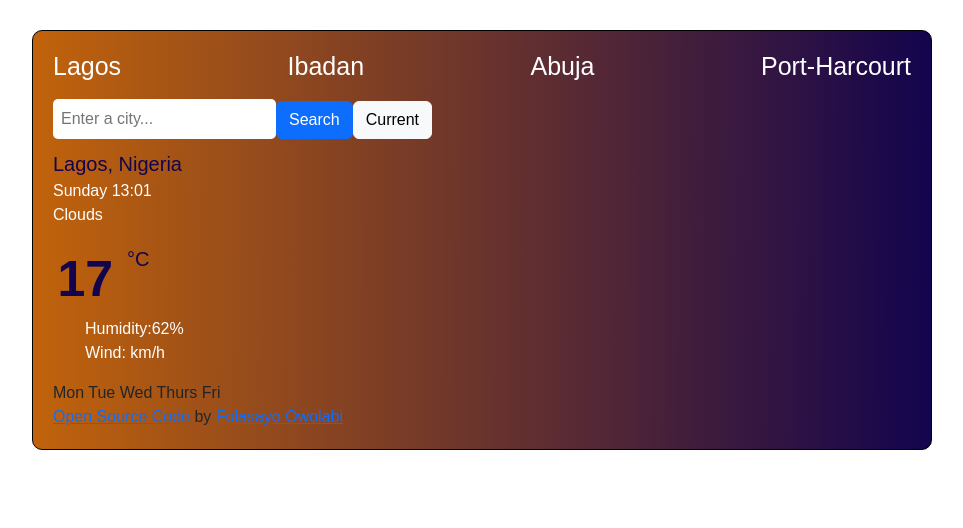
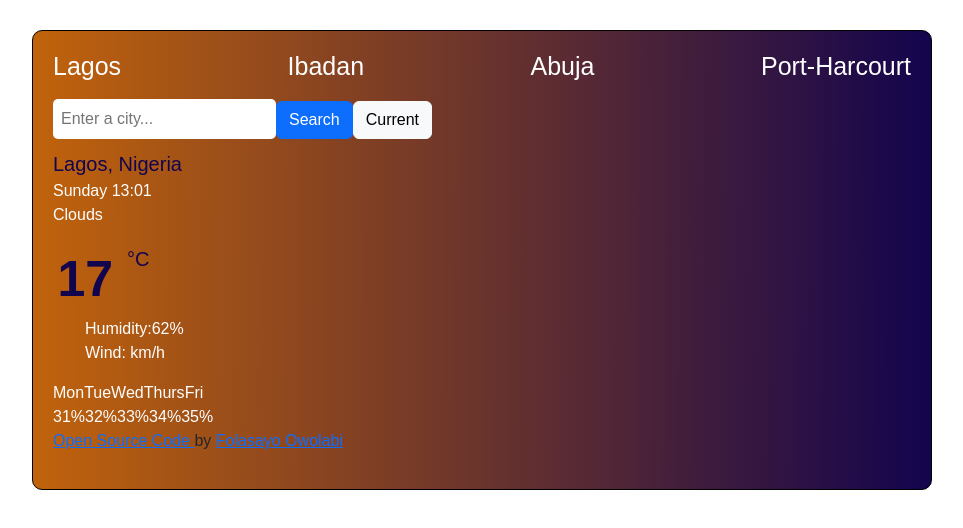
Before and after one commit to DPearls/react-weather-app, a React (Create React App) app: page / in a window 1280 px wide. Shown: the top 528 px of the page, without its empty margins (158-1121 px from the left). Built offline with nearby package versions, Linux system fonts and the light colour scheme.

Commit message:
Trying to add row and columns

```diff
--- a/src/App.js
+++ b/src/App.js
@@ -70,7 +70,31 @@ function App() {
           </div>
         </div>
       </div>
-      <div className="Days">Mon Tue Wed Thurs Fri</div>
+      <div className="Forecast">
+        <div className="Days">
+          <div className="row">
+            <div className="col-md-2">
+              <span>Mon</span>
+              <span>Tue</span>
+              <span>Wed</span>
+              <span>Thurs</span>
+              <span>Fri</span>
+            </div>
+          </div>
+          <div className="Humid-wind">
+            <div className="row">
+              <div className="col-md-2">
+                <span>31%</span>
+                <span>32%</span>
+                <span>33%</span>
+                <span>34%</span>
+                <span>35%</span>
+              </div>
+            </div>{" "}
+          </div>
+        </div>
+      </div>
+      <p>
         <a
           className="App-link"
           href="https://github.com/DPearls/react-weather-app"
@@ -88,6 +112,7 @@ function App() {
           {" "}
           Folasayo Owolabi{" "}
         </a>
+      </p>
     </div>
   );
 }
--- a/src/styles.css
+++ b/src/styles.css
@@ -74,6 +74,8 @@ li {
 .Windy {
   color: white;
 }
-Day Days {
-  justify-content: space-evenly;
+.Forecast {
+  color: white;
+  display: flex;
+  justify-content: space-between;
 }
```
Lines whose indentation alone changed are shown as unchanged.
